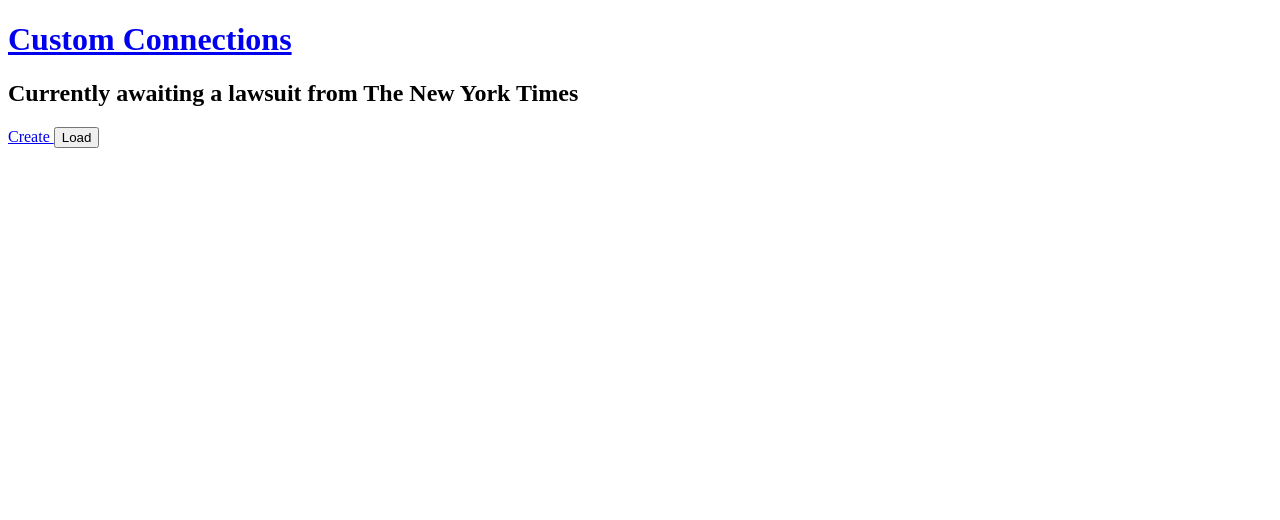
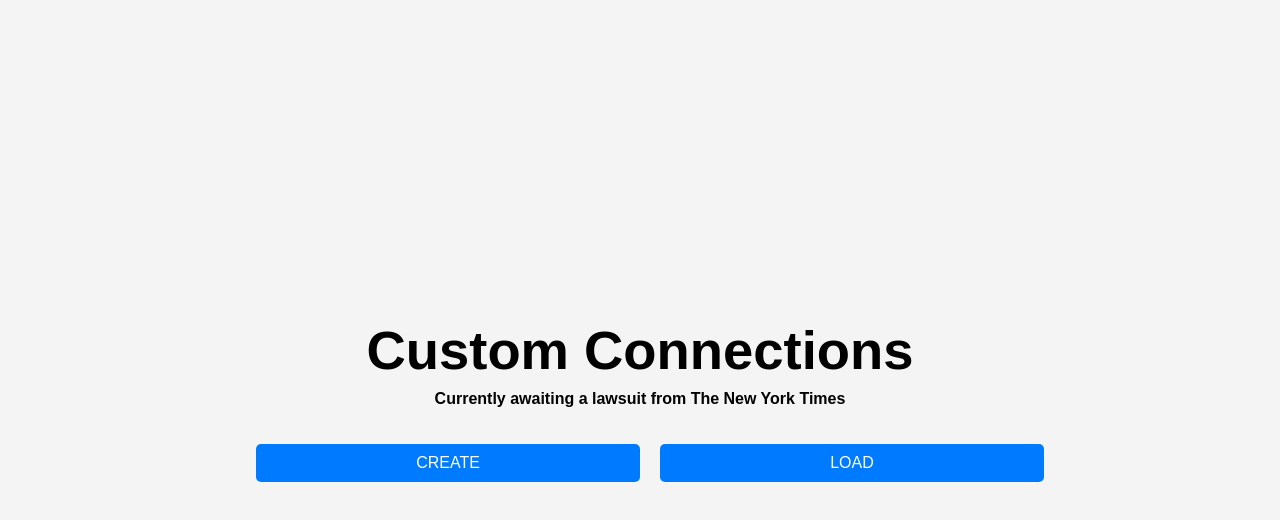
Before and after one commit to jacobi-waldino/ConnectionsLab, a plain HTML site: page index.html in a window 1280 px wide. Drawn offline with Linux system fonts and the light colour scheme; the site is published under a folder, as on GitHub Pages, so addresses that start at the root find nothing; a web font is replaced by a local one.

Commit message:
attempting to fix local file paths

```diff
--- a/index.html
+++ b/index.html
@@ -4,7 +4,7 @@
     <meta charset="UTF-8">
     <meta name="viewport" content="width=device-width, initial-scale=1.0">
     <title>Custom Connections | Homepage</title>
-    <link rel="stylesheet" href="/styles/styles.css"> <!-- Link to external CSS file -->
+    <link rel="stylesheet" href="./styles/styles.css"> <!-- Link to external CSS file -->
 </head>
 <body id="landing-page-body">
     <div id="landing-page-container">
```
